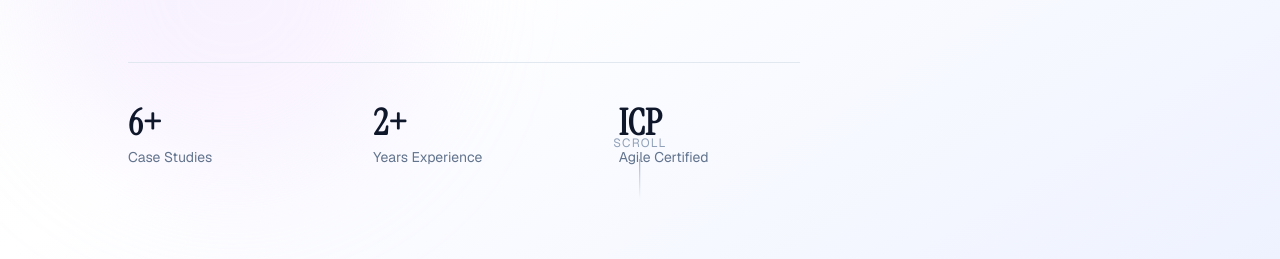
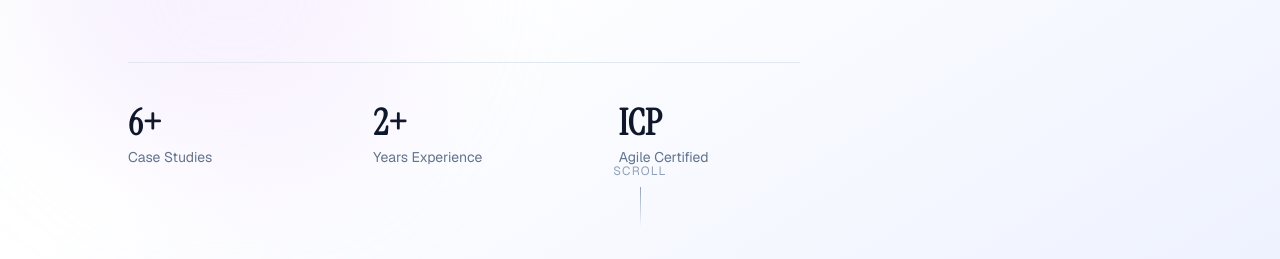
Before and after one commit to martinclay21-boop/clay-portfolio, a Next.js app: page /clay-portfolio/ in a window 1280 px wide. Shown: the part 541-800 px from the top of the page. Built offline with nearby package versions, Linux system fonts and the light colour scheme.

Commit message:
Animate hero stats on load, fix scroll indicator centering

```diff
--- a/components/Hero.tsx
+++ b/components/Hero.tsx
@@ -2,23 +2,41 @@
 
 import { useEffect, useState } from "react";
 
-function AnimatedNumber({ target, suffix = "" }: { target: number; suffix?: string }) {
+function AnimatedNumber({ target, suffix = "", delay = 0 }: { target: number; suffix?: string; delay?: number }) {
   const [value, setValue] = useState(0);
   useEffect(() => {
-    let start = 0;
+    const timeout = setTimeout(() => {
       const duration = 1400;
       const startTime = performance.now();
       let raf = 0;
       const tick = (now: number) => {
         const t = Math.min(1, (now - startTime) / duration);
         const eased = 1 - Math.pow(1 - t, 3);
-      setValue(Math.round(start + (target - start) * eased));
+        setValue(Math.round(target * eased));
         if (t < 1) raf = requestAnimationFrame(tick);
       };
       raf = requestAnimationFrame(tick);
       return () => cancelAnimationFrame(raf);
-  }, [target]);
+    }, delay);
+    return () => clearTimeout(timeout);
+  }, [target, delay]);
   return <>{value}{suffix}</>;
+}
+
+function AnimatedText({ text, delay = 0 }: { text: string; delay?: number }) {
+  const [visible, setVisible] = useState(false);
+  useEffect(() => {
+    const t = setTimeout(() => setVisible(true), delay);
+    return () => clearTimeout(t);
+  }, [delay]);
+  return (
+    <span
+      style={{ transition: `opacity 600ms ease ${delay}ms, transform 600ms ease ${delay}ms` }}
+      className={visible ? "opacity-100 translate-y-0" : "opacity-0 translate-y-2"}
+    >
+      {text}
+    </span>
+  );
 }
 
 export default function Hero() {
@@ -78,25 +96,31 @@ export default function Hero() {
 
         {/* Quick stats with animated counters */}
         <div className="mt-16 pt-10 border-t border-slate-200 grid grid-cols-3 gap-6 sm:gap-16 max-w-2xl">
-          {[
-            { value: 6, suffix: "+", label: "Case Studies" },
-            { value: 2, suffix: "+", label: "Years Experience" },
-            { value: 0, suffix: "", label: "Agile Certified", text: "ICP" },
-          ].map((s) => (
-            <div key={s.label}>
+          <div>
             <div className="text-3xl sm:text-4xl font-bold text-slate-900 font-[family-name:var(--font-serif)]">
-                {s.text ? s.text : <AnimatedNumber target={s.value} suffix={s.suffix} />}
+              <AnimatedNumber target={6} suffix="+" delay={0} />
             </div>
-              <div className="text-xs sm:text-sm text-slate-500 mt-1">{s.label}</div>
+            <div className="text-xs sm:text-sm text-slate-500 mt-1">Case Studies</div>
           </div>
-          ))}
+          <div>
+            <div className="text-3xl sm:text-4xl font-bold text-slate-900 font-[family-name:var(--font-serif)]">
+              <AnimatedNumber target={2} suffix="+" delay={200} />
+            </div>
+            <div className="text-xs sm:text-sm text-slate-500 mt-1">Years Experience</div>
+          </div>
+          <div>
+            <div className="text-3xl sm:text-4xl font-bold text-slate-900 font-[family-name:var(--font-serif)]">
+              <AnimatedText text="ICP" delay={400} />
+            </div>
+            <div className="text-xs sm:text-sm text-slate-500 mt-1">Agile Certified</div>
+          </div>
+        </div>
       </div>
 
-        {/* Scroll indicator */}
-        <div className="hidden md:flex absolute bottom-8 left-1/2 -translate-x-1/2 flex-col items-center gap-2 text-slate-400">
+      {/* Scroll indicator — positioned relative to the full section */}
+      <div className="hidden md:flex absolute bottom-8 left-0 right-0 justify-center flex-col items-center gap-2 text-slate-400 pointer-events-none">
         <span className="text-xs uppercase tracking-widest">Scroll</span>
         <div className="w-px h-10 bg-gradient-to-b from-slate-400 to-transparent" />
-        </div>
       </div>
     </section>
   );
```
Lines whose indentation alone changed are shown as unchanged.
